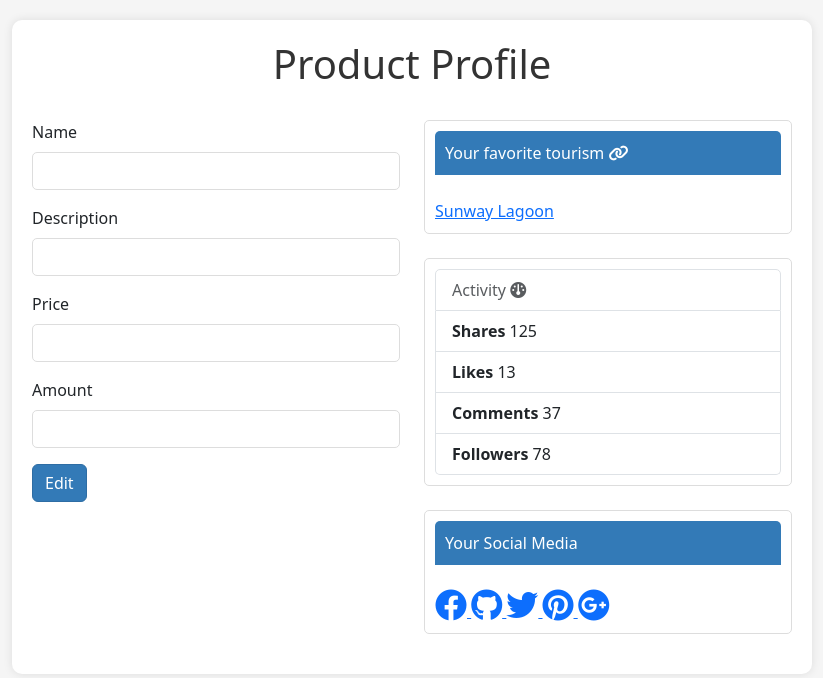
After one commit to geraldlee2001/BIT210-assignment, a PHP site: page /productEdit.html in a window 1280 px wide. The commit adds this page. Shown: the top 678 px of the page, without its empty margins (228-1051 px from the left). Run offline with PHP 8.4, Linux system fonts and the light colour scheme.

Commit message:
Cart list (#15)
* product detail

* carousel slider

* carousel slider

* quantity

* customer review

* show more detail

* customer review edited

* add userEditProfile.html

* customerEditProfile

* created css and js file

* better version of customer edit profile page

* update customerEditProfile.html

* Added product form

* pop up message

* cartList added

* cartList amend

* cartList.php update

* updated version

* feat/cart-list-api

* feat/checkout

---------

Co-authored-by: geraldlee2001 <geraldlee168168@gmail.com>

```diff
--- a/component/cartButton.php
+++ b/component/cartButton.php
@@ -6,10 +6,10 @@ $cartId = $decoded->cartId;
 $query = "SELECT COUNT(*) FROM cartcartitem WHERE cart_id = \"$cartId\"";
 
 $result = $conn->query($query)->fetch_assoc();
-echo '<li class="nav-item">
-<button class="btn btn-primary" type="submit">
+echo @!!$_COOKIE['token'] ? '<li class="nav-item">
+<button class="btn btn-primary" id="cartBtn">
 <i class="me-1 fa fa-shopping-basket"></i>
     Cart
     <span class="badge bg-yellow text-white ms-1 rounded-pill">' . $result['COUNT(*)'] . '</span>
 </button>
-</li>';
+</li>' : null;
--- a/component/header.php
+++ b/component/header.php
@@ -25,7 +25,7 @@
               break;
             case "/product.php":
             default:
-              echo   @!!$_COOKIE['token'] ? include "./component/cartButton.php" : null;
+              include "./component/cartButton.php";
               break;
           }
           ?>
--- a/composer.json
+++ b/composer.json
@@ -14,6 +14,7 @@
     "require": {
         "ramsey/uuid": "^4.7",
         "tecnickcom/tcpdf": "^6.6",
-        "firebase/php-jwt": "^6.9"
+        "firebase/php-jwt": "^6.9",
+        "stripe/stripe-php": "^13.3"
     }
 }
--- /dev/null
+++ b/css/product-edit.css
@@ -0,0 +1,75 @@
+/* Add custom styles for visual appeal */
+body {
+    background-color: #f5f5f5;
+  }
+
+  .container {
+    max-width: 800px;
+    margin: 20px auto;
+    padding: 20px;
+    background-color: #fff;
+    border-radius: 10px;
+    box-shadow: 0 0 10px rgba(0, 0, 0, 0.1);
+  }
+
+  h1 {
+    color: #333;
+  }
+
+  /* Style the success message */
+  #success-message {
+    display: none;
+    position: fixed;
+    top: 50%;
+    left: 50%;
+    transform: translate(-50%, -50%);
+    z-index: 10;
+    background-color: #4CAF50;
+    color: #fff;
+    padding: 20px;
+    border-radius: 5px;
+    text-align: center;
+    animation: fadeOut 3s ease-in-out;
+  }
+
+  @keyframes fadeOut {
+    0% {
+        opacity: 1;
+    }
+    100% {
+        opacity: 0;
+    }
+  }
+
+  /* Style the panel and list group */
+  .panel-default, .list-group {
+    background-color: #fff;
+    border: 1px solid #ddd;
+    border-radius: 5px;
+    padding: 10px;
+  }
+
+  .panel-heading {
+    background-color: #337ab7;
+    color: #fff;
+    padding: 10px;
+    border-top-left-radius: 5px;
+    border-top-right-radius: 5px;
+  }
+
+  /* Add some margin between the columns */
+  .col-md-6 {
+    margin-bottom: 20px;
+  }
+
+  /* Style buttons */
+  .btn-primary {
+    background-color: #337ab7;
+    border-color: #2e6da4;
+  }
+
+  /* Style input fields */
+  .form-control {
+    border: 1px solid #ddd;
+    border-radius: 5px;
+  }
--- a/js/scripts.js
+++ b/js/scripts.js
@@ -15,6 +15,7 @@
 //
 // JavaScript to show/hide the modal
 var modal = document.getElementById("myModal");
+var cartBtn = document.getElementById("cartBtn");
 var showModalButton = document.getElementById("profile");
 
 showModalButton.addEventListener("click", function () {
@@ -99,3 +100,7 @@ window.addEventListener("DOMContentLoaded", (event) => {
     });
   });
 });
+
+cartBtn .addEventListener("click", function () {
+  window.location.href = "/cart.php";
+});
--- a/php/customerLogin.php
+++ b/php/customerLogin.php
@@ -19,6 +19,7 @@ $hashedPassword = password_hash($password, PASSWORD_BCRYPT);
 $query = "SELECT * FROM user WHERE userName = \"$username\"";
 $result = $conn->query($query);
 $user = $result->fetch_assoc();
+$code = bin2hex(random_bytes(15));
 
 if ($user && password_verify($password, $user['password'])) {
   if ($user['type'] === 'CUSTOMER') {
@@ -32,7 +33,7 @@ if ($user && password_verify($password, $user['password'])) {
     $cartResult = $conn->query($cartQuery);
     $cart = $cartResult->fetch_assoc();
     if ($cart == null) {
-      $cartQuery = "INSERT INTO cart (id, customerId, status) VALUES ('$id', '$customer[id]', 'ADDING')";
+      $cartQuery = "INSERT INTO cart (id, customerId, status,code) VALUES ('$id', '$customer[id]', 'ADDING','$code')";
       $newCartResult = $conn->query($cartQuery);
     }
     // Payload data
--- /dev/null
+++ b/productEdit.html
@@ -0,0 +1,91 @@
+<!DOCTYPE html>
+<html lang="en">
+<head>
+    <meta charset="UTF-8">
+    <meta name="viewport" content="width=device-width, initial-scale=1.0">
+    <title>Product Edit Profile</title>
+
+    <link rel="stylesheet" href="https://cdn.jsdelivr.net/npm/bootstrap/dist/css/bootstrap.min.css">
+    <link rel="stylesheet" href="https://cdnjs.cloudflare.com/ajax/libs/font-awesome/6.4.0/css/all.min.css">
+    <link rel="stylesheet" href="css/custom-style.css">
+
+    <link rel="stylesheet" href="css/product-edit.css">
+</head>
+<body>
+    <div class="container">
+        <h1 class="text-center">Product Profile</h1><br>
+        <div class="row">
+            <div class="col-md-6">
+                <form id="profileForm" action="##" id="CustomerProfile">
+                    <div class="mb-3">
+                        <label for="name" class="form-label">Name</label>
+                        <input type="text" class="form-control" id="name" name="name">
+                    </div>
+                    <div class="mb-3">
+                        <label for="description" class="form-label">Description</label>
+                        <input type="text" class="form-control" id="description" name="description">
+                    </div>
+                    <div class="mb-3">
+                        <label for="price" class="form-label">Price</label><br>
+                        <input type="text" class="form-control" id="price" name="price">
+
+                    </div>
+                    <div class="mb-3">
+                        <label for="amount" class="form-label">Amount</label><br>
+                        <input type="number" class="form-control" id="amount" name="amount">
+
+                    </div>
+
+                    <button type="submit" class="btn btn-primary">Edit</button>
+
+                    <div id="success-message" style="display: none;">
+                        <p class="alert alert-success">Product edit successfully!</p>
+                    </div>
+                </form>
+            </div>
+            <div class="col-md-6">
+                <div class="panel panel-default">
+                    <div class="panel-heading">Your favorite tourism <i class="fa fa-link fa-1x"></i></div><br>
+                    <div class="panel-body"><a href="http://bootnipets.com">Sunway Lagoon</a></div>
+                </div><br>
+
+                <ul class="list-group">
+                    <li class="list-group-item text-muted">Activity <i class="fa fa-dashboard fa-1x"></i></li>
+                    <li class="list-group-item text-right"><span class="pull-left"><strong>Shares</strong></span> 125</li>
+                    <li class="list-group-item text-right"><span class="pull-left"><strong>Likes</strong></span> 13</li>
+                    <li class="list-group-item text-right"><span class "pull-left"><strong>Comments</strong></span> 37</li>
+                    <li class="list-group-item text-right"><span class="pull-left"><strong>Followers</strong></span> 78</li>
+                </ul><br>
+
+                <div class="panel panel-default">
+                    <div class="panel-heading">Your Social Media</div><br>
+                    <div class="panel-body">
+                        <a href="https://www.facebook.com">
+                            <i class="fab fa-facebook fa-2x"></i>
+                        </a>
+                        <a href="https://github.com">
+                            <i class="fab fa-github fa-2x"></i>
+                        </a>
+                        <a href="https://twitter.com" target="_blank">
+                            <i class="fab fa-twitter fa-2x"></i>
+                        </a>
+                        <a href="https://www.pinterest.com" target="_blank">
+                            <i class="fab fa-pinterest fa-2x"></i>
+                        </a>
+                        <a href="https://plus.google.com" target="_blank">
+                            <i class="fab fa-google-plus fa-2x"></i>
+                        </a>
+                        <br>
+
+                    </div>
+                </div>
+
+            </div>
+        </div>
+    </div>
+
+    <script src="https://code.jquery.com/jquery-3.6.0.min.js"></script>
+    <script src="https://cdn.jsdelivr.net/npm/bootstrap/dist/js/bootstrap.min.js"></script>
+    <script src="js/customer-profile.js"></script>
+</body>
+</html>
```
Also changed, not shown: cart.php (added, +149 -0 lines), css/cartList.css (added, +13 -0 lines), js/cartList.js (added, +31 -0 lines), js/product-edit.js (added, +15 -0 lines), payment_result.php (added, +105 -0 lines), php/addToCart.php (+13 -3 lines), php/checkout.php (added, +33 -0 lines), php/secrets.php (added, +8 -0 lines), product.php (+8 -8 lines), profile.php (+16 -39 lines), css/styles.css, 1 other file.
